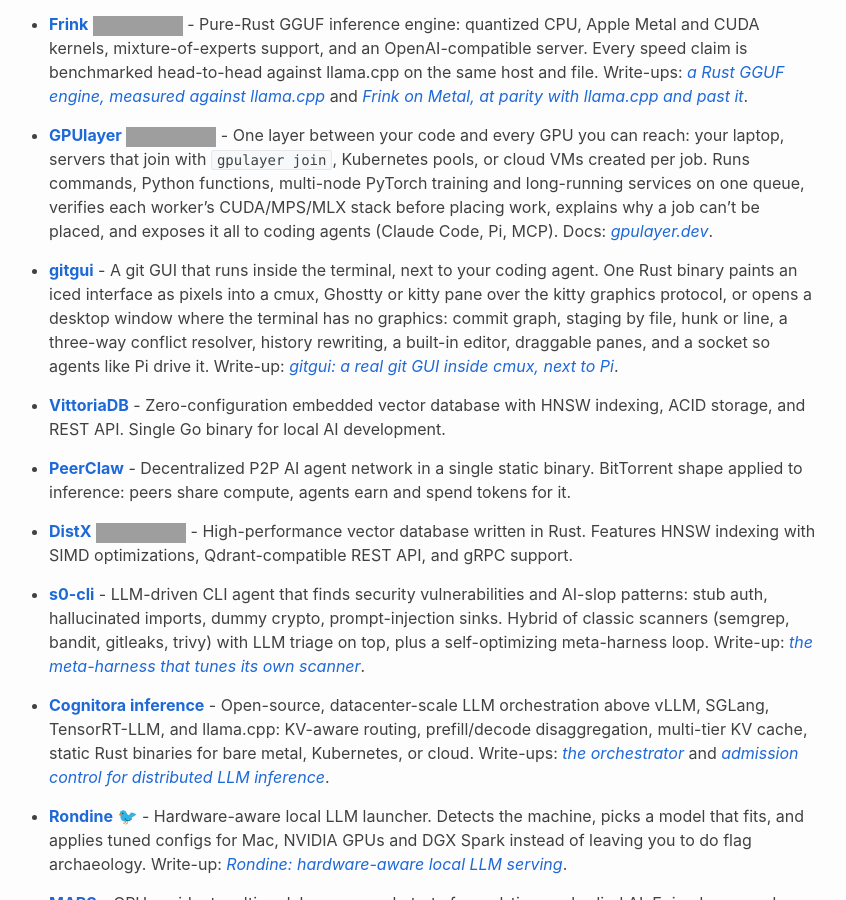
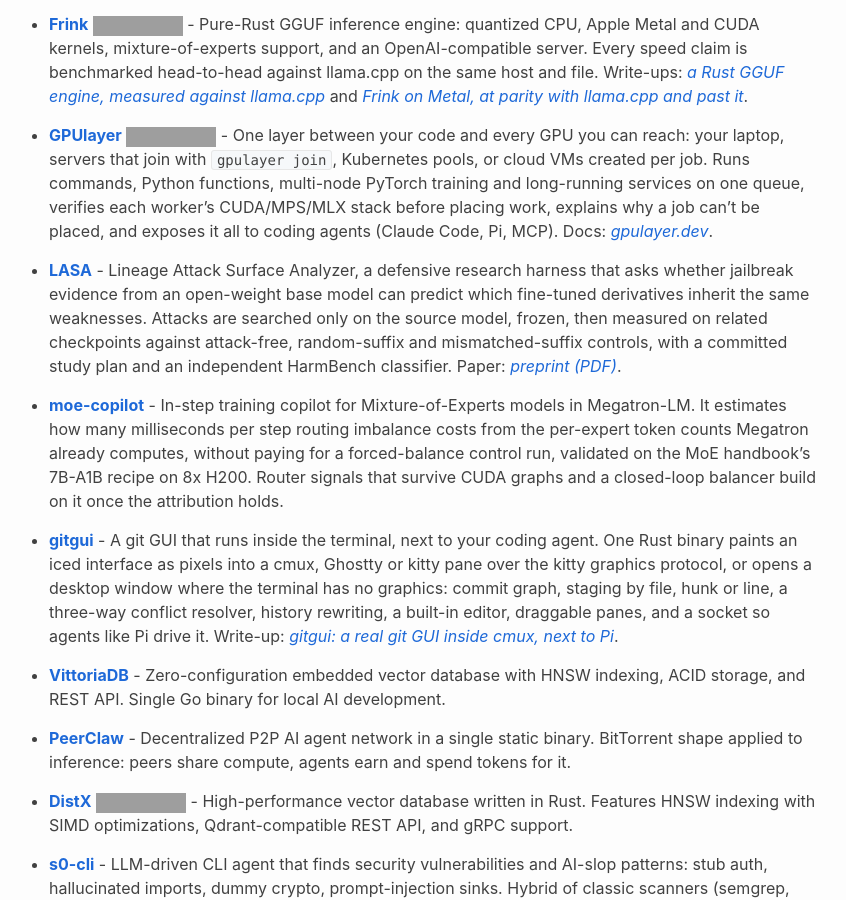
Before and after one commit to antonellof/antonellof.github.io, a Jekyll site: the page built from about.md, in a window 1280 px wide and 900 px high, scrolled down 1135 px. Shown: the whole window, without its empty margins (221-1067 px from the left). Built offline with Jekyll 4.4.1, drawn with Linux system fonts in a browser that asks for light colours; nearby versions of some CDN libraries; grey boxes are pictures that could not be loaded.

Commit message:
About: add LASA and moe-copilot to notable projects

```diff
--- a/about.md
+++ b/about.md
@@ -37,6 +37,10 @@
 
 - **[GPUlayer](https://github.com/antonellof/gpulayer)** [![PyPI](https://img.shields.io/pypi/v/gpulayer.svg)](https://pypi.org/project/gpulayer/) - One layer between your code and every GPU you can reach: your laptop, servers that join with `gpulayer join`, Kubernetes pools, or cloud VMs created per job. Runs commands, Python functions, multi-node PyTorch training and long-running services on one queue, verifies each worker's CUDA/MPS/MLX stack before placing work, explains why a job can't be placed, and exposes it all to coding agents (Claude Code, Pi, MCP). Docs: *[gpulayer.dev](https://www.gpulayer.dev/)*.
 
+- **[LASA](https://github.com/antonellof/lineage-attack-surface-analyzer)** - Lineage Attack Surface Analyzer, a defensive research harness that asks whether jailbreak evidence from an open-weight base model can predict which fine-tuned derivatives inherit the same weaknesses. Attacks are searched only on the source model, frozen, then measured on related checkpoints against attack-free, random-suffix and mismatched-suffix controls, with a committed study plan and an independent HarmBench classifier. Paper: *[preprint (PDF)](https://github.com/antonellof/lineage-attack-surface-analyzer/blob/main/paper/PAPER.pdf)*.
+
+- **[moe-copilot](https://github.com/antonellof/moe-copilot)** - In-step training copilot for Mixture-of-Experts models in Megatron-LM. It estimates how many milliseconds per step routing imbalance costs from the per-expert token counts Megatron already computes, without paying for a forced-balance control run, validated on the MoE handbook's 7B-A1B recipe on 8x H200. Router signals that survive CUDA graphs and a closed-loop balancer build on it once the attribution holds.
+
 - **[gitgui](https://github.com/antonellof/gitgui)** - A git GUI that runs inside the terminal, next to your coding agent. One Rust binary paints an iced interface as pixels into a cmux, Ghostty or kitty pane over the kitty graphics protocol, or opens a desktop window where the terminal has no graphics: commit graph, staging by file, hunk or line, a three-way conflict resolver, history rewriting, a built-in editor, draggable panes, and a socket so agents like Pi drive it. Write-up: *[gitgui: a real git GUI inside cmux, next to Pi](/2026/gitgui-terminal-git-gui-cmux-pi/)*.
 
 - **[VittoriaDB](https://github.com/antonellof/VittoriaDB)** - Zero-configuration embedded vector database with HNSW indexing, ACID storage, and REST API. Single Go binary for local AI development.
```
